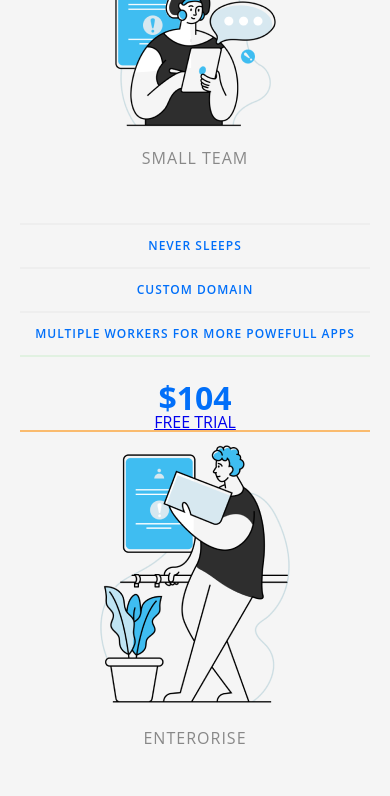
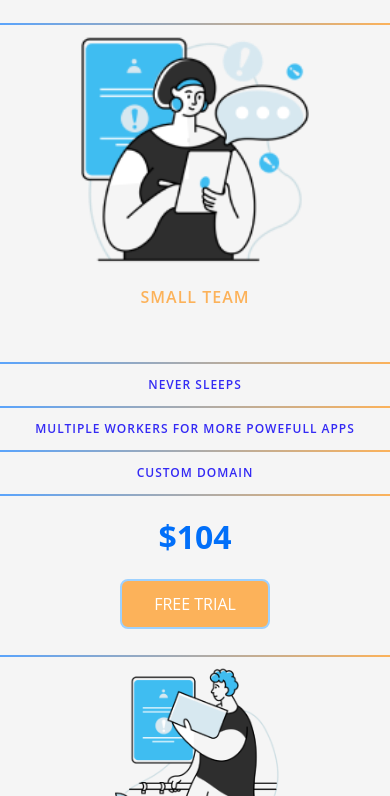
Before and after one commit to JuanFakhri/MembuetTabelPricing, a plain HTML site: page index.html in a window 390 px wide. Shown: the part 692-1488 px from the top of the page. Drawn offline with Linux system fonts and the light colour scheme.

Commit message:
first commit TablePricing

```diff
--- a/app.css
+++ b/app.css
@@ -139,11 +139,11 @@ html {
 }
 
 body {
-    background: linear-gradient(to bottom, #FCB25A, 40%, #5AA4FC);
+    background: linear-gradient(to bottom, #5AA4FC, 40%, #FCB25A);
     display: flex;
     justify-content: center;
     align-items: center;
-    min-height: 160vh;
+    min-height: 120vh;
 
 }
 
@@ -154,18 +154,18 @@ body {
     -moz-border-radius: 7px;
     -ms-border-radius: 7px;
     -o-border-radius: 7px;
-    padding: 15px 20px;
+    padding: 15px 78px;
     width: 100%;
-    max-width: 850px;
+    max-width: 900px;
     display: flex;
-    flex-direction: column;
+    flex-direction: row;
     box-sizing: border-box;
     text-align: center;
     text-transform: uppercase;
 }
 
 .pricing-plan {
-    border-bottom: 2px solid #fcb35adc;
+    border-bottom: 2px solid #eeeeeedc;
 }
 
 .pricing-plan:last-child {
@@ -179,7 +179,7 @@ body {
 
 .pricing-header {
     color: #888;
-    font-weight: 600px;
+    font-weight: 550;
     letter-spacing: 1px;
     line-height: 40px;
 }
@@ -195,7 +195,8 @@ body {
     font-size: 12px;
     line-height: 1.5;
     padding: 12px 0;
-    border-top: 2px solid #eeeeeedc;
+    border-block-start: 2px solid #e1f1e1;
+
 }
 
 .pricing-features-item:last-child {
@@ -208,3 +209,103 @@ body {
     font-size: 32px;
     font-weight: 700;
 }
+
+.pricing-button {
+    border: 2px solid #9dd1ff;
+    border-radius: 8px;
+    color: #348efe;
+    display: inline-block;
+    padding: 12px 32px;
+    text-decoration: none;
+    -webkit-border-radius: 8px;
+    -moz-border-radius: 8px;
+    -ms-border-radius: 8px;
+    -o-border-radius: 8px;
+    margin: 26px 0;
+}
+
+.pricing-button:hover,
+.pricing-button:focus {
+    background-color: #fbd8ad;
+    font-weight: 550;
+}
+
+.is-featured {
+    background-color: #FCB25A;
+    color: white;
+
+    padding: 15px 32px;
+}
+
+.is-featured:hover,
+.is-featured:focus {
+    background-color: #fbd8ad;
+
+    color: #348efe;
+}
+
+@media screen and (max-width:900px) {
+    .panel {
+
+        padding: 20px 22px;
+        width: 100%;
+        max-width: 600px;
+        flex-direction: column;
+
+    }
+
+    .pricing-features-item {
+
+        border-block-start: 2px solid;
+        border-image-source: linear-gradient(90deg, #5AA4FC, #FCB25A);
+        border-image-slice: 1;
+
+    }
+
+    .pricing-plan {
+        border-block-end: 2px solid;
+        border-image-source: linear-gradient(90deg, #5AA4FC, #FCB25A);
+        border-image-slice: 1;
+    }
+
+    .pricing-img {
+        margin-bottom: 25px;
+        max-width: 100%;
+    }
+
+    .pricing-header {
+        color: #888;
+        font-weight: 600px;
+        letter-spacing: 1px;
+        line-height: 40px;
+    }
+
+    .pricing-features {
+        margin: 45px 0 25px;
+        color: rgb(52, 42, 244);
+
+    }
+
+}
+
+
+@media screen and (max-width:700px) {
+    .panel {
+
+        padding: 0px 0px;
+    }
+
+    .pricing-header {
+        color: #FCB25A;
+        font-weight: 600;
+        letter-spacing: 1px;
+        line-height: 40px;
+    }
+
+    .pricing-features {
+        margin: 45px 0 25px;
+        color: rgb(52, 42, 244);
+
+    }
+
+}
--- a/index.html
+++ b/index.html
@@ -15,46 +15,49 @@
 
     <div class="panel pricing-table">
         <svg xmlns="http://www.w3.org/2000/svg" viewBox="0 0 1440 320">
-            <path fill="#0099ff" fill-opacity="0.8"
+            <path fill="#FCB25A" fill-opacity="0.8"
                 d="M0,224L120,192C240,160,480,96,720,90.7C960,85,1200,139,1320,165.3L1440,192L1440,0L1320,0C1200,0,960,0,720,0C480,0,240,0,120,0L0,0Z">
             </path>
         </svg>
 
         <div class="pricing-plan">
-            <img src="Icons/SayHello.png" alt="Personal" class="pricing-image">
+            <img src="Icons/SayHello.png" alt="Personal" class="pricing-image" width="250px">
             <h2 class="pricing-header">Personal</h2>
             <ul class="pricing-features">
                 <li class="pricing-features-item">Custom Domain</li>
 
                 <li class="pricing-features-item">Sleeps after 30 mins of inactivity</li>
+
             </ul>
+
+            <br><br><br>
             <span class="pricing-price">Free</span>
 
             <a href="#/" class="pricing-button">Sign up</a>
         </div>
 
         <div class="pricing-plan">
-            <img src="Icons/Business.png" alt="Small Team" class="pricing-image"">
+            <img src="Icons/Business.png" alt="Small Team" class="pricing-image" width="250px">
             <h2 class=" pricing-header">Small Team</h2>
             <ul class="pricing-features">
                 <li class="pricing-features-item">Never Sleeps</li>
+                <li class="pricing-features-item">Multiple Workers for more powefull apps</li>
                 <li class="pricing-features-item">Custom Domain</li>
-                <li class="pricing-features-item">Multiple Workers for more powefull apps</li>
             </ul>
             <span class="pricing-price">$104</span>
 
-            <a href="#/" class="pricing-button">Free Trial</a>
+            <a href="#/" class="pricing-button is-featured">Free Trial</a>
         </div>
 
         <div class="pricing-plan">
-            <img src="Icons/Delivery _ orde.png" alt="Enterorise" class="pricing-image"">
+            <img src="Icons/Delivery _ orde.png" alt="Enterorise" class="pricing-image" width="250px">
             <h2 class=" pricing-header">Enterorise</h2>
             <ul class="pricing-features">
-                <li class="pricing-features-item">Dedicated</li>
-                <li class="pricing-features-item">Custom Domain</li>
                 <li class="pricing-features-item">Simple Horizontal Scalability</li>
                 <li class="pricing-features-item">Sleeps after 30 mins of inactivity</li>
+
             </ul>
+            <br><br><br>
             <span class="pricing-price">$305</span>
 
             <a href="#/" class="pricing-button">Free Trial</a>
```
